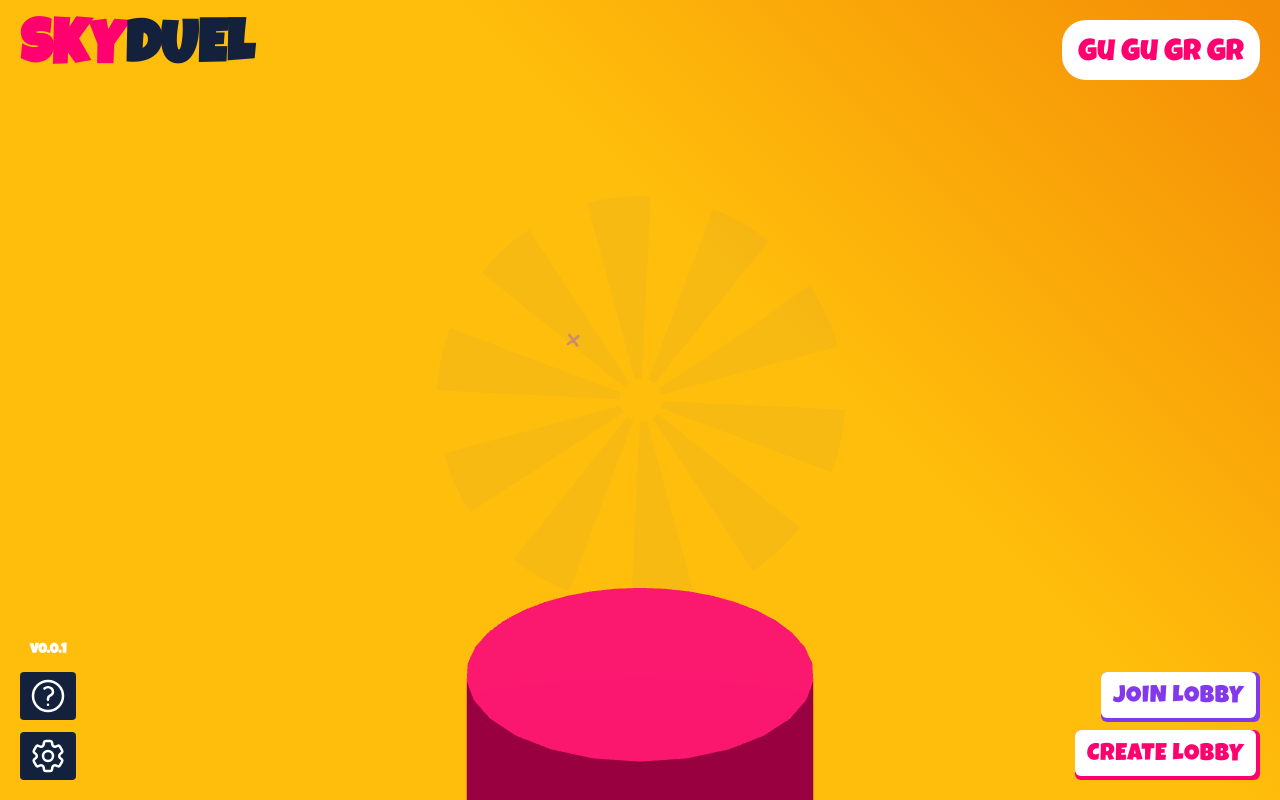
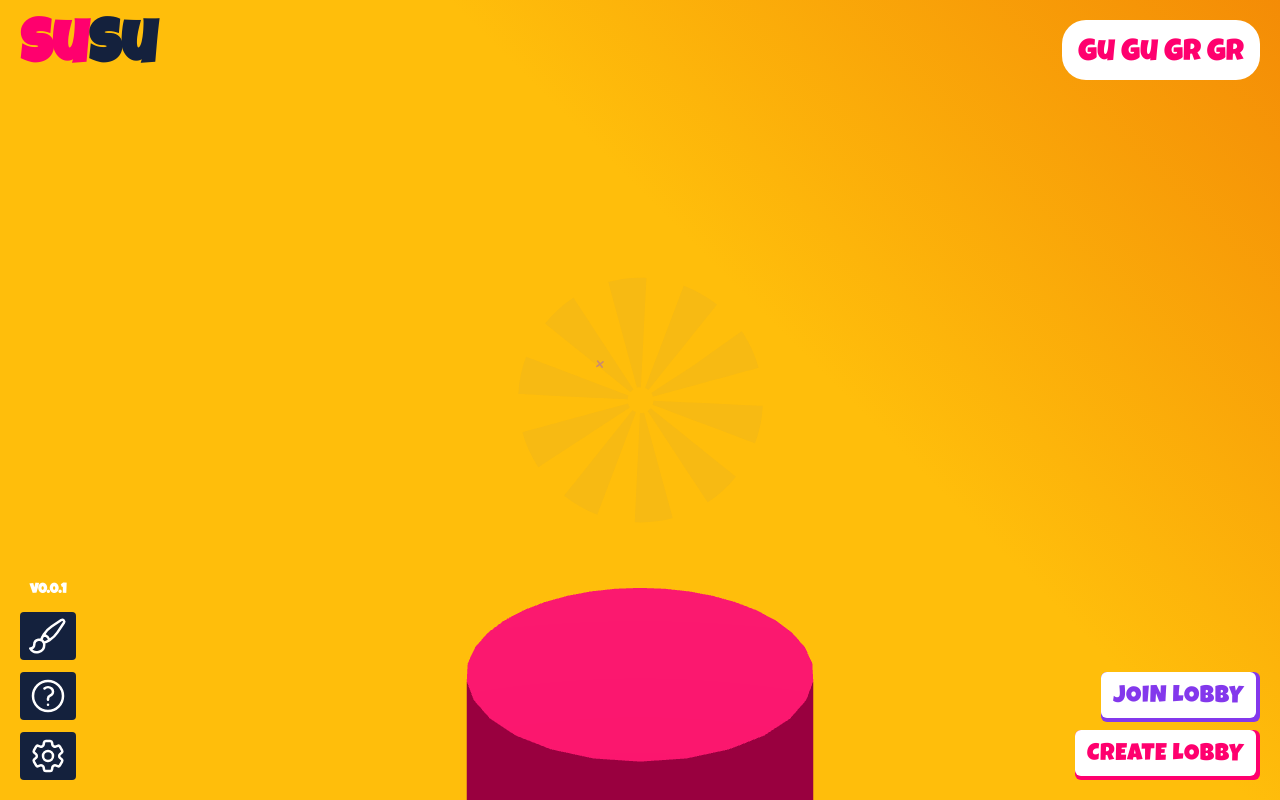
Before and after one commit to Da-Gu-Gu-Gu/skyduel, a React (Vite) app: page / in a window 1280 px wide. Built offline with nearby package versions, Linux system fonts and the light colour scheme; no server answers.

Commit message:
user can customize colors

```diff
--- /dev/null
+++ b/src/components/Modal/ColorPicker.tsx
@@ -0,0 +1,65 @@
+import { JSX } from 'react/jsx-runtime';
+import { useState } from 'react';
+import Modal, { ModalProps } from './Modal';
+import { customizeColors } from '../../utils/theme/color';
+
+export interface CategoryColorsProp {
+    Body: string,
+    Face: string;
+    Eye: string;
+    Ear: string;
+
+}
+
+interface Props extends ModalProps {
+    handleColorClick: (color: string, selectedCategory: 'Body' | 'Face' | 'Eye' | 'Ear') => void,
+    categoryColors: CategoryColorsProp
+}
+
+const ColorPicker = (props: Props): JSX.Element => {
+    const [selectedCategory, setSelectedCategory] = useState<'Body' | 'Face' | 'Eye' | 'Ear'>('Body');
+
+
+    const handleCategoryClick = (category: 'Body' | 'Face' | 'Eye' | 'Ear') => {
+        setSelectedCategory(category);
+    };
+
+
+
+    return (
+        <Modal {...props}>
+            <div className='mb-3 text-white w-64'>
+                <h1 className='text-3xl uppercase tracking-wider'>Customize</h1>
+                <hr />
+                <div className="grid grid-cols-4 pt-2 uppercase items-center justify-center">
+                    {['Body', 'Face', 'Eye', 'Ear'].map(category => (
+                        <button
+                            key={category}
+                            className={`text-center uppercase py-1 px-2 ${selectedCategory === category ? ' text-white' : ' text-gray-400'
+                                }`}
+                            onClick={() => handleCategoryClick(category as 'Body' | 'Face' | 'Eye' | 'Ear')}
+                        >
+                            {category}
+                        </button>
+                    ))}
+                </div>
+                <hr />
+                <div className="grid grid-cols-5 w-full items-center gap-x-5 gap-y-2 py-2">
+                    {customizeColors.map((color, index) => (
+                        <div
+                            key={index}
+                            className={`cursor-pointer h-5 border-2 ${props.categoryColors[selectedCategory] === color ? 'border-white' : 'border-dark'
+                                }`}
+                            style={{ backgroundColor: color }}
+                            onClick={() => props.handleColorClick(color, selectedCategory)}
+                        ></div>
+                    ))}
+                </div>
+                <hr />
+
+            </div>
+        </Modal>
+    );
+};
+
+export default ColorPicker;
--- /dev/null
+++ b/src/components/Modal/Modal.tsx
@@ -0,0 +1,32 @@
+import { CSSProperties } from "react";
+import Button from "../Button";
+import { colors } from "../../utils/theme/color";
+
+export interface ModalProps {
+    isOpen: boolean;
+    children?: React.ReactNode;
+    setIsOpen: (isOpen: boolean) => void;
+    loading?: boolean,
+    disable?: boolean,
+    top: CSSProperties['top'],
+    left: CSSProperties['left']
+    onSubmit?: () => void
+    label?: string
+}
+const Modal = ({ children, isOpen, setIsOpen, loading, disable, top, left, onSubmit, label = "Save" }: ModalProps) => {
+    return (
+        <div style={{
+            position: "fixed",
+            top: top,
+            left: left
+        }} className=" z-20 p-2 rounded-lg bg-pink" >
+            {children}
+            <div className="flex gap-3 items-center justify-end">
+                <Button label={"Cancel"} loading={loading} disable={disable} onClick={() => setIsOpen(!isOpen)} bgColor={colors.white} textColor={'gray'} />
+                <Button label={label} loading={loading} disable={disable} onClick={onSubmit} bgColor={colors.purple} textColor={colors.white} />
+            </div>
+        </div>
+    )
+}
+
+export default Modal
--- a/src/components/Sparkle.tsx
+++ b/src/components/Sparkle.tsx
@@ -13,7 +13,7 @@ const LottieAnimation = () => {
 
     return (
         <div>
-            <Lottie options={defaultOptions} height={500} width={500} />
+            <Lottie options={defaultOptions} height={300} width={300} />
         </div>
     );
 };
--- a/src/pages/Home/HomeScene.tsx
+++ b/src/pages/Home/HomeScene.tsx
@@ -2,8 +2,12 @@ import React, { useRef, useEffect } from "react";
 import * as THREE from "three";
 import { GLTFLoader } from "three/examples/jsm/loaders/GLTFLoader.js";
 import { OrbitControls } from "three/examples/jsm/controls/OrbitControls.js";
+import { CategoryColorsProp } from "../../components/Modal/ColorPicker";
+interface HomeSceneProp {
+  modalColors: CategoryColorsProp
+}
 
-const HomeScene: React.FC = () => {
+const HomeScene = ({ modalColors }: HomeSceneProp) => {
   const containerRef = useRef<HTMLDivElement | null>(null);
   const mount = useRef<HTMLDivElement | null>(null);
   const animationFrameId = useRef<number | null>(null);
@@ -51,19 +55,22 @@ const HomeScene: React.FC = () => {
     // character
     const loader = new GLTFLoader();
     loader.load(
-      "./character.glb",
+      "./hero.glb",
       (gltf) => {
         modelRef.current = gltf.scene;
-        modelRef.current.scale.set(0.08, 0.08, 0.08);
+        modelRef.current.scale.set(0.4, 0.4, 0.4);
+        modelRef.current.rotation.z = Math.PI
+        modelRef.current.rotation.y = Math.PI / 2
         modelRef.current.position.z = 0.2;
-        modelRef.current.position.set(0, -0.8, 0.2);
+        modelRef.current.position.set(0, -0.4, 0.03);
         camera.lookAt(modelRef.current.position);
         scene.add(gltf.scene);
-
+        console.log(scene, gltf)
         gltf.scene.traverse((child) => {
           if ((child as THREE.Mesh).isMesh) {
             child.castShadow = true;
             child.receiveShadow = true;
+
           }
         });
       },
@@ -112,6 +119,27 @@ const HomeScene: React.FC = () => {
     };
   }, []);
 
+  useEffect(() => {
+    if (modelRef.current) {
+      modelRef.current.traverse((child) => {
+        if ((child as THREE.Mesh).isMesh) {
+          if (child.name === "body") {
+            (child as THREE.Mesh).material.color = new THREE.Color(modalColors.Body);
+          }
+          if (child.name === "face") {
+            (child as THREE.Mesh).material.color = new THREE.Color(modalColors.Face);
+          }
+          if (child.name === "ear-l" || child.name === "ear-r") {
+            (child as THREE.Mesh).material.color = new THREE.Color(modalColors.Ear);
+          }
+          if (child.name === "eye-l" || child.name === "eye-r") {
+            (child as THREE.Mesh).material.color = new THREE.Color(modalColors.Eye);
+          }
+        }
+      });
+    }
+  }, [modalColors]);
+
   return (
     <div
       ref={containerRef}
--- a/src/pages/Home/index.tsx
+++ b/src/pages/Home/index.tsx
@@ -1,33 +1,46 @@
+import { useState } from "react";
 import Background from "../../components/Background";
 import Button from "../../components/Button";
 import IconButton from "../../components/IconButton";
+import ColorPicker from "../../components/Modal/ColorPicker";
 import { colors } from "../../utils/theme/color";
 import HomeScene from "./HomeScene";
-import { Cog6ToothIcon } from "@heroicons/react/24/outline";
-import { QuestionMarkCircleIcon } from "@heroicons/react/24/outline";
-
-
-
+import { Cog6ToothIcon, PaintBrushIcon, QuestionMarkCircleIcon } from "@heroicons/react/24/outline";
 
 const Home = () => {
+    const [open, setOpen] = useState(false)
+    const [categoryColors, setCategoryColors] = useState({
+        Body: '#FFFFFF',
+        Face: '#FFFFFF',
+        Eye: '#FFFFFF',
+        Ear: '#FFFFFF',
+    });
+
+    const handleColorClick = (color: string, selectedCategory: 'Body' | 'Face' | 'Eye' | 'Ear') => {
+        setCategoryColors(prev => ({
+            ...prev,
+            [selectedCategory]: color,
+        }));
+    };
     return (
         <div className="w-full h-full relative">
             <Background />
+            {open && <ColorPicker categoryColors={categoryColors} handleColorClick={handleColorClick} isOpen={open} setIsOpen={setOpen} left="20px" top="35%" onSubmit={() => setOpen(!open)} />}
             <header className="absolute z-20 flex items-center justify-between w-full top-0 p-5">
                 <h1
                     style={{ WebkitTextStroke: "0px white" }}
                     className="text-6xl text-stroke font-bold text-dark"
                 >
-                    <span className="text-[#ff006e]">SKY</span>DUEL
+                    <span className="text-[#ff006e]">Su</span>Su
                 </h1>
                 <h1 className="text-3xl text-pink bg-white py-2 pt-4 px-4 rounded-3xl flex items-center">Gu Gu Gr Gr</h1>
             </header>
             <div className="absolute z-20 flex w-full items-end justify-between bottom-0 right-0 p-5">
                 <div className="flex flex-col items-center gap-3">
                     <h1 className="text-sm text-white font-bold">v0.0.1</h1>
+                    <IconButton onClick={() => setOpen(true)} icon={<PaintBrushIcon className="h-10 w-10 text-white hover:text-pink" />} />
                     <IconButton icon={<QuestionMarkCircleIcon className="h-10 w-10 text-white hover:text-pink" />} />
                     <IconButton icon={<Cog6ToothIcon className="h-10 w-10 text-white hover:text-pink" />} />
-
                 </div>
                 <div className=" flex flex-col items-end gap-2 ">
                     <Button
@@ -45,7 +58,7 @@ const Home = () => {
                 </div>
             </div>
             <div className="z-10 absolute top-0">
-                <HomeScene />
+                <HomeScene modalColors={categoryColors} />
             </div>
         </div>
     );
--- a/src/utils/theme/color.ts
+++ b/src/utils/theme/color.ts
@@ -6,3 +6,26 @@ export const colors = {
   dark: "#14213d",
   orange: "#ff7e67",
 };
+
+export const customizeColors = [
+  "#E63946",
+  "#F1FAEE",
+  "#A8DADC",
+  "#457B9D",
+  "#1D3557",
+  "#FFC300",
+  "#FF5733",
+  "#C70039",
+  "#900C3F",
+  "#581845",
+  "#6A0572",
+  "#BF1363",
+  "#FF764A",
+  "#43AA8B",
+  "#253D5B",
+  "#8AC926",
+  "#1982C4",
+  "#6A4C93",
+  "#FF595E",
+  "#FFCA3A",
+];
```
Also changed, not shown: 2 other files (tests, documents, lock files or other folders).
